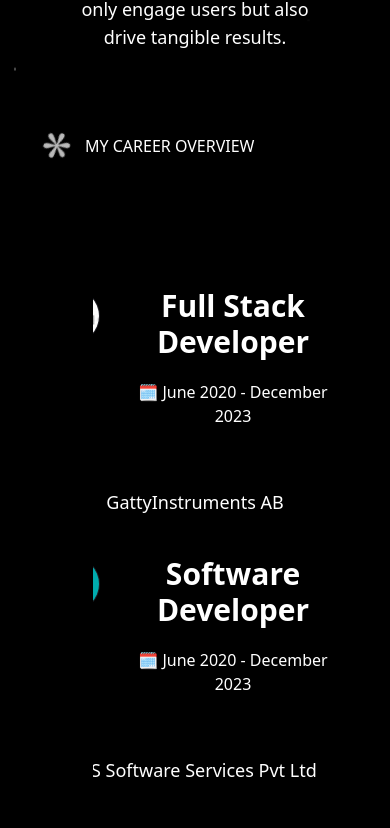
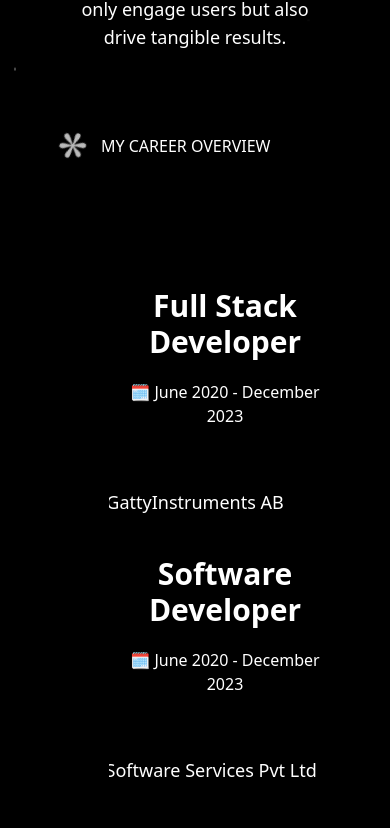
Before and after one commit to akhilapnair/portfolio, a React (Vite) app: page / in a window 390 px wide. Shown: the part 1139-1967 px from the top of the page. Built offline with nearby package versions, Linux system fonts and the light colour scheme.

Commit message:
experience timeline changes

```diff
--- a/src/index.css
+++ b/src/index.css
@@ -41,7 +41,7 @@
   }
 
   .timeline-wrapper {
-    @apply absolute top-0 xl:left-[35.5vw] md:left-10 left-5 h-full flex justify-center;
+    @apply absolute top-0 xl:left-[34vw] md:left-10 left-5 h-full flex justify-center;
   }
 
   .timeline {
@@ -49,7 +49,9 @@
   }
 
   .timeline-logo {
-    @apply md:w-12 md:h-12 w-14 h-14 flex-none rounded-full flex justify-center items-center  md:-translate-y-7 border border-black-50 bg-black-100;
+        @apply md:size-20 size-10 flex-none rounded-full flex justify-center items-center md:-translate-y-7 border border-black-50 bg-black-100;
+
+    /* @apply md:w-12 md:h-12 w-24 h-24 flex-none rounded-full flex justify-center items-center  md:-translate-y-7 border border-black-50 bg-black-100;  */
   }
 
 }
--- a/src/section/Experience.tsx
+++ b/src/section/Experience.tsx
@@ -57,10 +57,7 @@ const Experience = () => {
       className="w-full md:mt-4o mt-20 scetion-padding xl:px-0"
     >
       <div className=" w-full h-full md:px-20 px-5">
-        {/* <TitleHeader
-          title="Professional Work Experience"
-          sub="💼 My Career Overview"
-        /> */}
+        <div className="container">
           <SectionTitle title="My Career Overview" />
 
           <div className="mt-32 relative">
@@ -69,7 +66,9 @@ const Experience = () => {
                 {expCards.map((card: ExperienceCard, index: number) => (
                   <div key={card.title} className="exp-card-wrapper">
                     <div className="xl:w-2/6">
-                    <p className="text-white-50 text-lg">{card.companyBrief}</p>
+                      <p className="text-white-50 text-lg">
+                        {card.companyBrief}
+                      </p>
                       {/* <div>
                       <img src={card.imgPath} alt="exp-img" />
                     </div> */}
@@ -81,10 +80,10 @@ const Experience = () => {
                           <div className="gradient-line w-1 h-full" />
                         </div>
                         <div className="expText flex xl:gap-20 md:gap-10 gap-5 relative z-20">
-                        <div className="timeline-logo ">
+                          <div className="timeline-logo w-22 h-22 p-2 rounded-full bg-black">
                             <img
                               src={card.logoPath}
-                            className="w-full h-full object-cover rounded-full"
+                              className="rounded-full w-full h-full object-cover"
                               alt="logo"
                             />
                           </div>
@@ -157,6 +156,7 @@ const Experience = () => {
           </div> */}
           </div>
         </div>
+      </div>
     </section>
   );
 };
```
Lines whose indentation alone changed are shown as unchanged.
